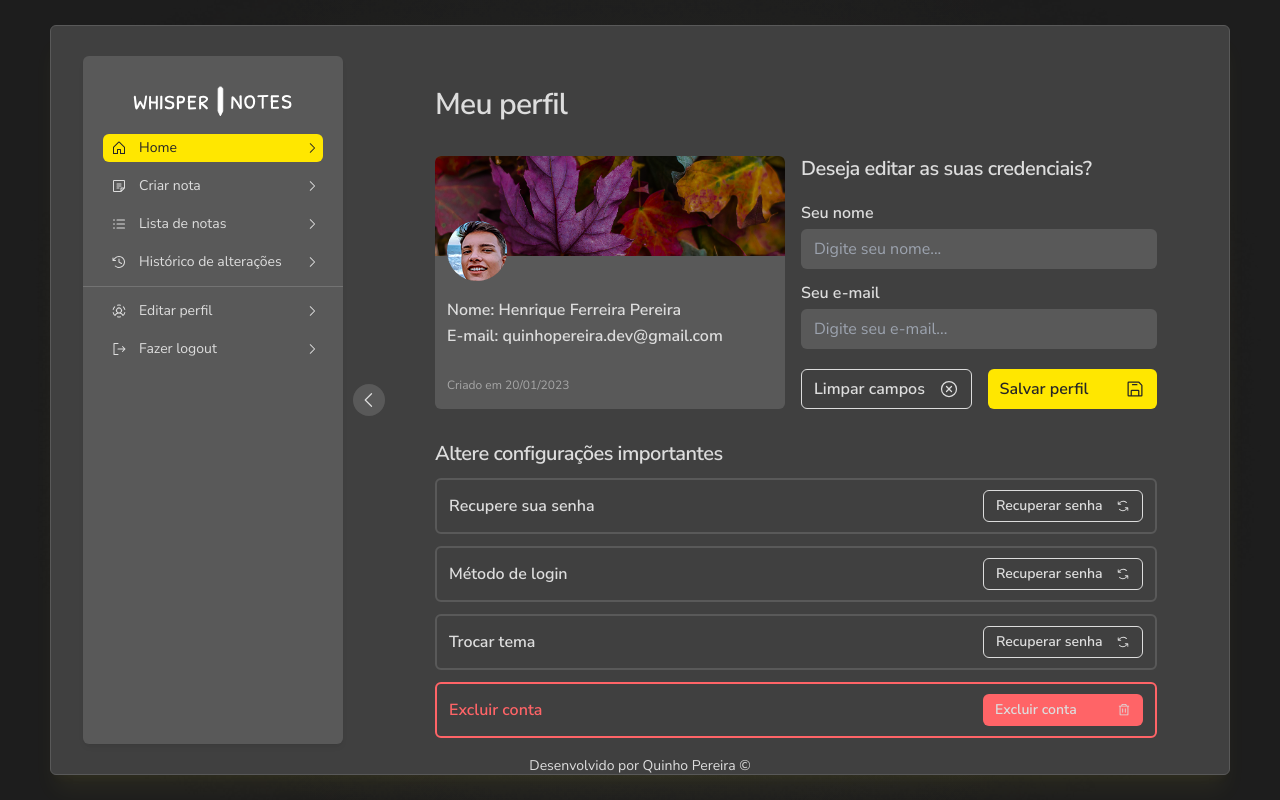
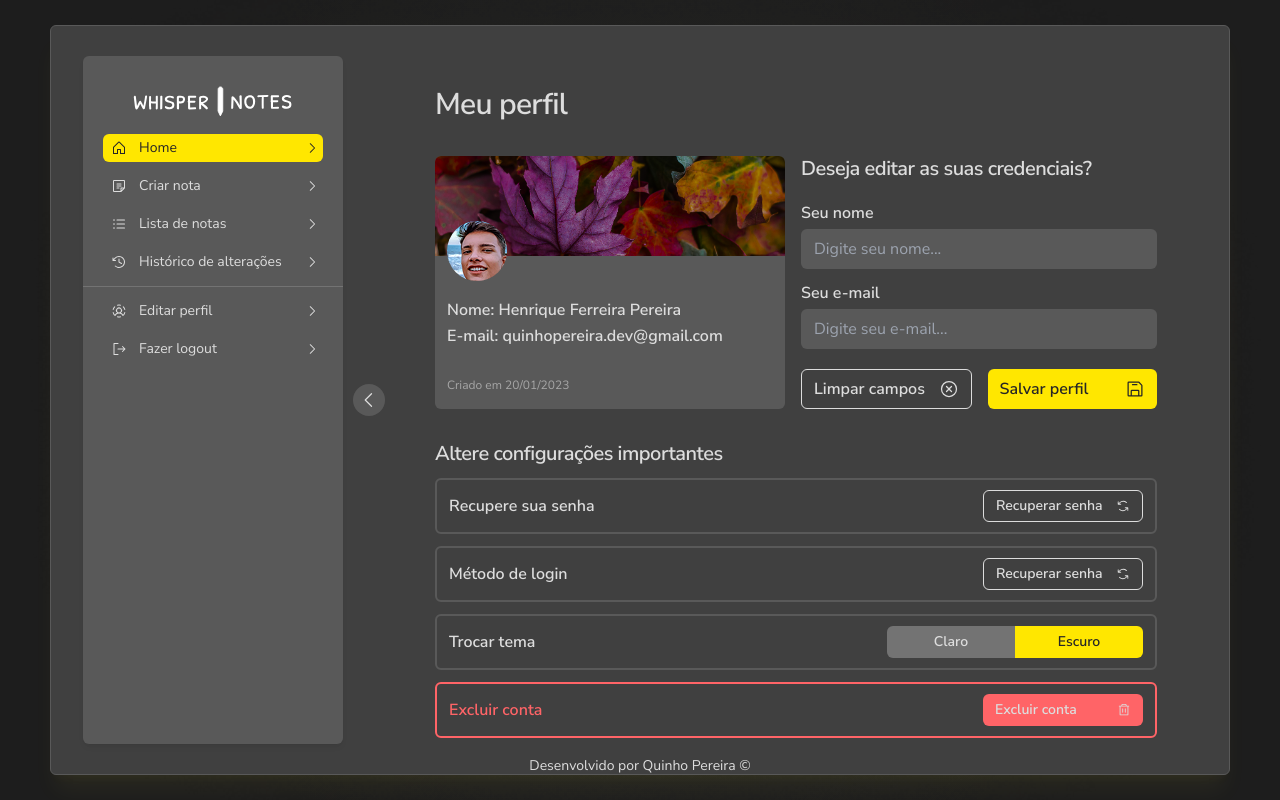
Before and after one commit to euhenriqueferreira/whisper-notes, a Next.js app: page /profile in a window 1280 px wide. Built offline with nearby package versions, Linux system fonts and the light colour scheme.

Commit message:
Switch light/dark mode finalized

```diff
--- a/src/app/(public)/notes-list/page.tsx
+++ b/src/app/(public)/notes-list/page.tsx
@@ -17,7 +17,7 @@ import {
 } from "@phosphor-icons/react/dist/ssr";
 import Link from "next/link";
 
-export default function Note() {
+export default function NoteList() {
 	return (
 		<div className="flex flex-col gap-8 h-full px-10">
 			<h1 className="text-3xl text-gray-400 tracking-tight leading-tight font-semibold text-left">
--- a/src/app/(public)/profile/page.tsx
+++ b/src/app/(public)/profile/page.tsx
@@ -14,7 +14,7 @@ import Image from "next/image";
 import profileCoverImg from "../../../assets/profile-cover-image.png";
 import profileImg from "../../../assets/profile-image.png";
 
-export default function Note() {
+export default function Profile() {
 	return (
 		<div className="flex flex-col gap-8 h-full px-10">
 			<h1 className="text-3xl text-gray-400 tracking-tight leading-tight font-semibold text-left">
@@ -107,7 +107,7 @@ export default function Note() {
 					Altere configurações importantes
 				</h2>
 
-				<div className="w-full flex items-center justify-between px-3 py-2.5 border-2 border-gray-700 rounded-md">
+				<div className="w-full flex items-center justify-between px-3 py-2.5 border-2 border-gray-700 hover:border-gray-600 transition duration-100 rounded-md">
 					<p className="text-md font-semibold text-gray-400">
 						Recupere sua senha
 					</p>
@@ -123,7 +123,7 @@ export default function Note() {
 						</ButtonRoot>
 					</div>
 				</div>
-				<div className="w-full flex items-center justify-between px-3 py-2.5 border-2 border-gray-700 rounded-md">
+				<div className="w-full flex items-center justify-between px-3 py-2.5 border-2 border-gray-700 hover:border-gray-600 transition duration-100 rounded-md">
 					<p className="text-md font-semibold text-gray-400">
 						Método de login
 					</p>
@@ -139,23 +139,31 @@ export default function Note() {
 						</ButtonRoot>
 					</div>
 				</div>
-				<div className="w-full flex items-center justify-between px-3 py-2.5 border-2 border-gray-700 rounded-md">
+				<div className="w-full flex items-center justify-between px-3 py-2.5 border-2 border-gray-700 hover:border-gray-600 transition duration-100 rounded-md">
 					<p className="text-md font-semibold text-gray-400">
 						Trocar tema
 					</p>
 
-					<div className="w-40">
+					<div className="flex w-64 rounded-md overflow-hidden">
 						<ButtonRoot
 							color="secondary"
 							size="normal"
-							variant="outline"
+							variant="fill"
+							rounded={false}
 						>
-							<ButtonText>Recuperar senha </ButtonText>
-							<ArrowsCounterClockwise size={14} />
+							<ButtonText align="center">Claro</ButtonText>
+						</ButtonRoot>
+						<ButtonRoot
+							color="primary"
+							size="normal"
+							variant="fill"
+							rounded={false}
+						>
+							<ButtonText align="center">Escuro</ButtonText>
 						</ButtonRoot>
 					</div>
 				</div>
-				<div className="w-full flex items-center justify-between px-3 py-2.5 border-2 border-red-400 rounded-md">
+				<div className="w-full flex items-center justify-between px-3 py-2.5 border-2 border-red-400 hover:border-red-300 transition duration-100 rounded-md">
 					<p className="text-md font-semibold text-red-400">
 						Excluir conta
 					</p>
--- a/src/app/components/button/ButtonRoot.tsx
+++ b/src/app/components/button/ButtonRoot.tsx
@@ -1,10 +1,11 @@
-import React from "react";
+import React, { ButtonHTMLAttributes } from "react";
 
-interface ButtonRootProps {
+interface ButtonRootProps extends ButtonHTMLAttributes<HTMLButtonElement> {
 	children: React.ReactNode;
 	variant?: "fill" | "outline" | "ghost";
 	color?: "primary" | "secondary" | "danger";
 	size?: "small" | "normal" | "big" | "icon";
+	rounded?: boolean;
 }
 
 export function ButtonRoot({
@@ -12,13 +13,17 @@ export function ButtonRoot({
 	variant = "fill",
 	color = "primary",
 	size = "normal",
+	rounded = true,
+	...props
 }: ButtonRootProps) {
 	const countChildren = React.Children.count(children);
 
 	return (
 		<button
-			className={`rounded-md  flex items-center transition duration-100 cursor-pointer font-semibold
-        ${countChildren > 1 ? "gap-2" : "justify-center"}
+			className={`flex items-center transition duration-100 cursor-pointer font-semibold
+
+		${countChildren > 1 ? "gap-2" : "justify-center"}
+		${rounded ? "rounded-md" : ""}
 
         ${size === "icon" && "p-1 w-fit"}
         ${size === "small" && "h-6 text-sm px-1.5 w-full"}
```
